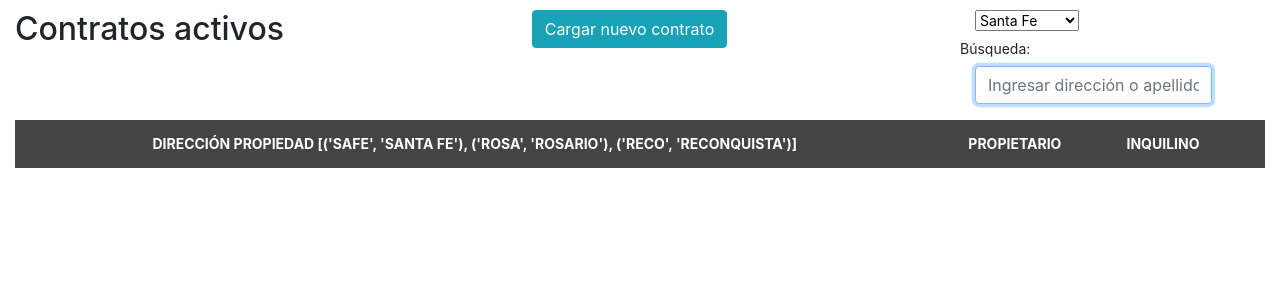
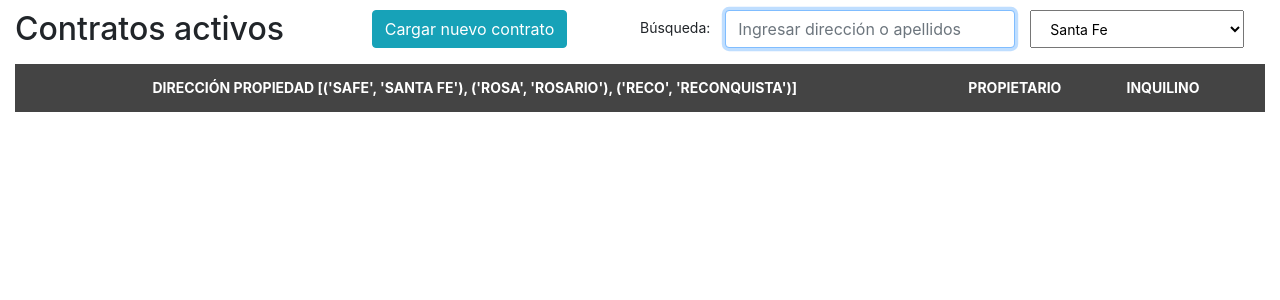
Before and after one commit to RodolfoAragno/Inmobiliaria-Python, a Django app: page /contratos/ in a window 1280 px wide. Shown: the part 58-358 px from the top of the page. Run offline with Django 3.2, Linux system fonts and the light colour scheme; data that the repository does not hold is empty; parts of the project's set-up code (start-up, migrations or seed data) failed here and were passed over; some libraries are stand-ins or nearby versions.

Commit message:
modified:   templates/contratos/cargar_contrato.html 	modified:   templates/contratos/listado_contratos.html

```diff
--- a/templates/contratos/listado_contratos.html
+++ b/templates/contratos/listado_contratos.html
@@ -11,23 +11,24 @@
                     <button type="button" class="btn btn-info">Cargar nuevo contrato</button>
                 </a>
             </div>
-            <div class="col-md-3">
-                <form>
+            <div class="col-md-6">
+                <!--<form>-->
 
-                    <select name="gender" class="selectpicker" data-title="Select Gender" data-style="btn-default btn-block" data-menu-style="dropdown-blue">
+
+
+                    <div class="form-group row">
+                        <label for="busquedaContratos" class="col-form-label">Búsqueda:</label>
+                        <div class="col-md-6">
+                            <input type="text" id="busquedaContratos" class="form-control" onkeyup="busquedaFunction()" placeholder="Ingresar dirección o apellidos"
+                                autofocus>
+                        </div>
+                        <select id="busquedaOficina" name="oficina" class="selectpicker col-md-4" data-title="Oficina" data-style="btn-default btn-block form-control" data-menu-style="dropdown-blue" onchange="busquedaFunction()	">
 		                {% for codigo,nombre in oficinas %}
 		                    <option value="{{ codigo }}">{{ nombre }}</option>
     			        {% endfor %}
     			    </select>
-
-                    <div class="form-group row">
-                        <label for="busquedaContratos" class="col-form-label">Búsqueda:</label>
-                        <div class="col-sm-10">
-                            <input type="text" id="busquedaContratos" class="form-control" onkeyup="busquedaFunction()" placeholder="Ingresar dirección o apellidos"
-                                autofocus>
-                        </div>
                     </div>
-                </form>
+                <!--</form>-->
             </div>
         </div>
 
@@ -69,6 +70,8 @@
         var input, filter, table, tr, td, i, oficina;
         input = document.getElementById("busquedaContratos");
         filter = input.value.toLowerCase();
+        input_oficina = document.getElementById("busquedaOficina");
+        filter_oficina = input_oficina.value;
         table = document.getElementById("tablaContratos");
         tr = table.getElementsByTagName("tr");
         for (i = 1; i < tr.length; i++) {
@@ -76,7 +79,7 @@
                 tr[i].getElementsByTagName("td")[1].innerHTML.toLowerCase() + ' ' + tr[i].getElementsByTagName("td")[2].innerHTML.toLowerCase();
             oficina = tr[i].getElementsByTagName("td")[4].innerHTML
             if (td) {
-                if (td.indexOf(filter) > -1 && oficina.indexOf('ROSA') > -1) {
+                if (td.indexOf(filter) > -1 && oficina.indexOf(filter_oficina) > -1) {
                     tr[i].style.display = "";
                 } else {
                     tr[i].style.display = "none";
```
Also changed, not shown: templates/contratos/cargar_contrato.html (+5 -5 lines).
